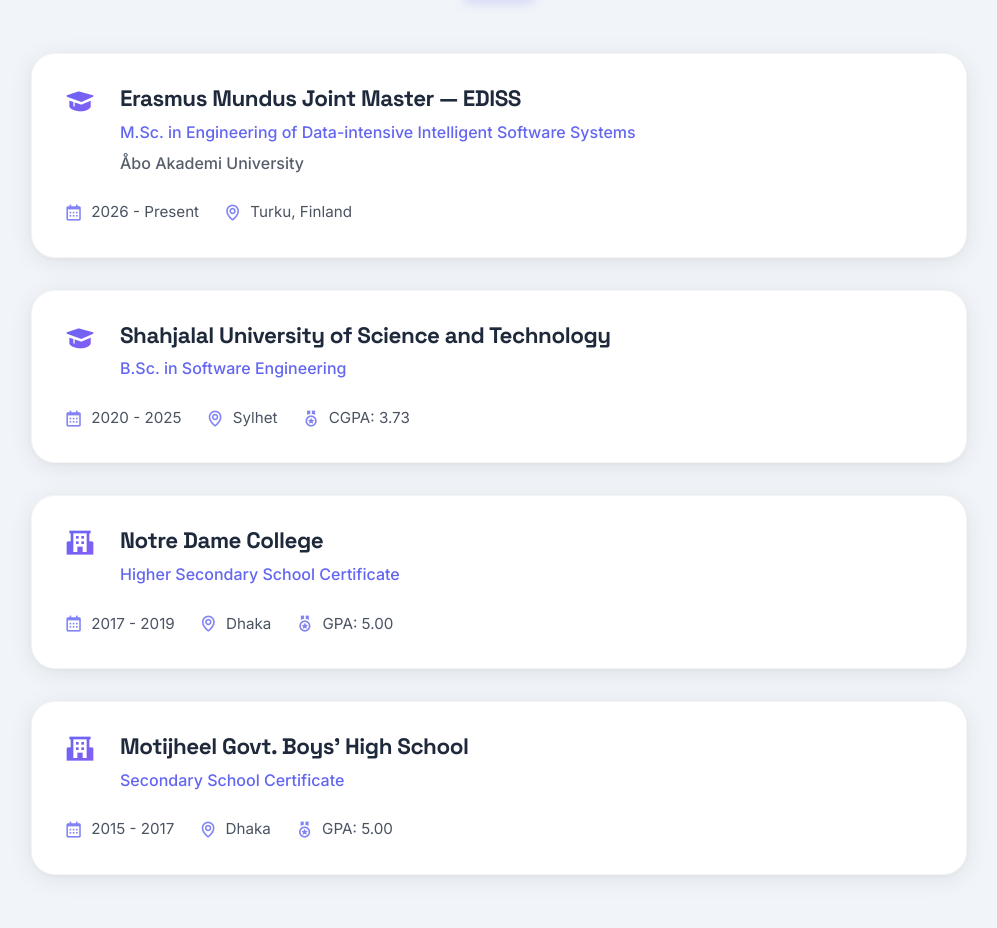
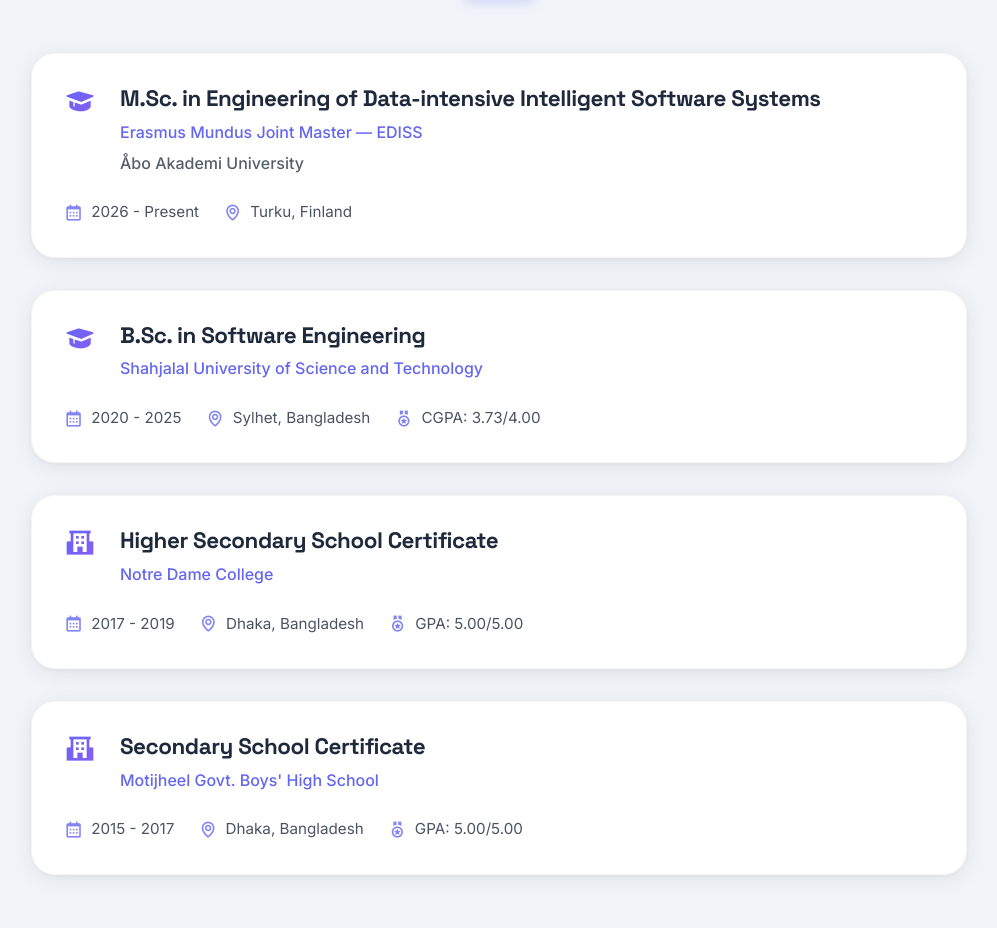
Before and after one commit to fahadPathan7/fahadPathan7.github.io, a plain HTML site: page index.html in a window 1280 px wide. Shown: the part 3357-4285 px from the top of the page, without its empty margins (141-1138 px from the left). Drawn offline with nearby package versions, Linux system fonts and the light colour scheme.

Commit message:
chore: add local development config and update education section formatting

```diff
--- a/index.html
+++ b/index.html
@@ -571,8 +571,8 @@
                     <div class="education-header">
                         <i class='bx bxs-graduation'></i>
                         <div class="education-title">
-                            <h3>Erasmus Mundus Joint Master &mdash; EDISS</h3>
-                            <p>M.Sc. in Engineering of Data-intensive Intelligent Software Systems</p>
+                            <h3>M.Sc. in Engineering of Data-intensive Intelligent Software Systems</h3>
+                            <p>Erasmus Mundus Joint Master &mdash; EDISS</p>
                             <p class="education-institution">Åbo Akademi University</p>
                         </div>
                     </div>
@@ -586,14 +586,14 @@
                     <div class="education-header">
                         <i class='bx bxs-graduation'></i>
                         <div class="education-title">
-                            <h3>Shahjalal University of Science and Technology</h3>
-                            <p>B.Sc. in Software Engineering</p>
+                            <h3>B.Sc. in Software Engineering</h3>
+                            <p>Shahjalal University of Science and Technology</p>
                         </div>
                     </div>
                     <div class="education-details">
                         <span class="year"><i class='bx bx-calendar'></i>2020 - 2025</span>
-                        <span class="location"><i class='bx bx-map'></i>Sylhet</span>
-                        <span class="grade"><i class='bx bx-medal'></i>CGPA: 3.73</span>
+                        <span class="location"><i class='bx bx-map'></i>Sylhet, Bangladesh</span>
+                        <span class="grade"><i class='bx bx-medal'></i>CGPA: 3.73/4.00</span>
                     </div>
                 </div>
 
@@ -601,14 +601,14 @@
                     <div class="education-header">
                         <i class='bx bxs-school'></i>
                         <div class="education-title">
-                            <h3>Notre Dame College</h3>
-                            <p>Higher Secondary School Certificate</p>
+                            <h3>Higher Secondary School Certificate</h3>
+                            <p>Notre Dame College</p>
                         </div>
                     </div>
                     <div class="education-details">
                         <span class="year"><i class='bx bx-calendar'></i>2017 - 2019</span>
-                        <span class="location"><i class='bx bx-map'></i>Dhaka</span>
-                        <span class="grade"><i class='bx bx-medal'></i>GPA: 5.00</span>
+                        <span class="location"><i class='bx bx-map'></i>Dhaka, Bangladesh</span>
+                        <span class="grade"><i class='bx bx-medal'></i>GPA: 5.00/5.00</span>
                     </div>
                 </div>
 
@@ -616,14 +616,14 @@
                     <div class="education-header">
                         <i class='bx bxs-school'></i>
                         <div class="education-title">
-                            <h3>Motijheel Govt. Boys' High School</h3>
-                            <p>Secondary School Certificate</p>
+                            <h3>Secondary School Certificate</h3>
+                            <p>Motijheel Govt. Boys' High School</p>
                         </div>
                     </div>
                     <div class="education-details">
                         <span class="year"><i class='bx bx-calendar'></i>2015 - 2017</span>
-                        <span class="location"><i class='bx bx-map'></i>Dhaka</span>
-                        <span class="grade"><i class='bx bx-medal'></i>GPA: 5.00</span>
+                        <span class="location"><i class='bx bx-map'></i>Dhaka, Bangladesh</span>
+                        <span class="grade"><i class='bx bx-medal'></i>GPA: 5.00/5.00</span>
                     </div>
                 </div>
             </div>
```
Also changed, not shown: .claude/launch.json (added).
